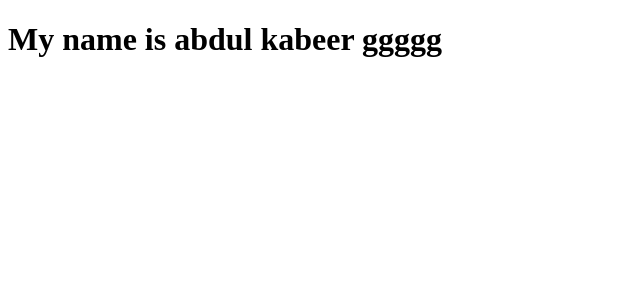
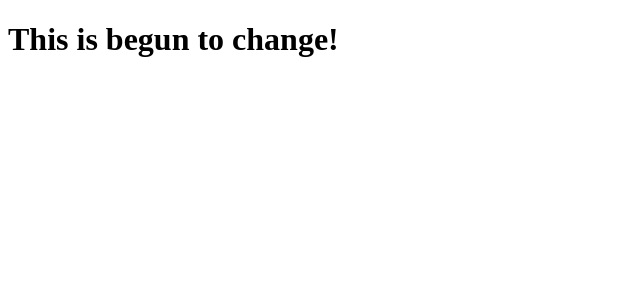
Before and after one commit to Abdulkabeerabid1/portfolioWebsite, a React (Vite) app: page / in a window 1280 px wide. Shown: the top 300 px of the page, without its empty margins (0-640 px from the left). Built offline with nearby package versions, Linux system fonts and the light colour scheme.

Commit message:
changeing1

```diff
--- a/src/FirstComp.jsx
+++ b/src/FirstComp.jsx
@@ -3,7 +3,7 @@ import React from "react";
 export default function FirstComp() {
   return (
     <div>
-      <h1>My name is abdul kabeer ggggg</h1>
+      <h1>This is begun to change!</h1>
     </div>
   );
 }
```
